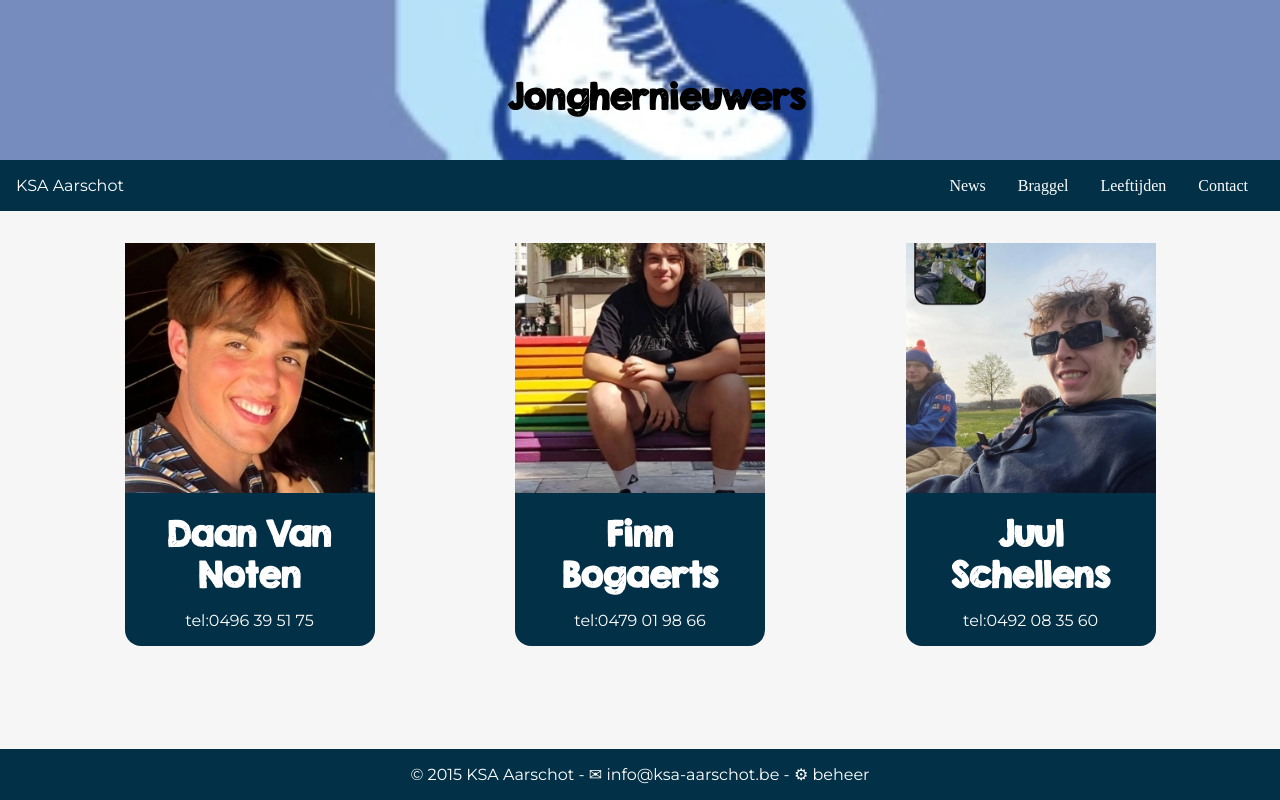
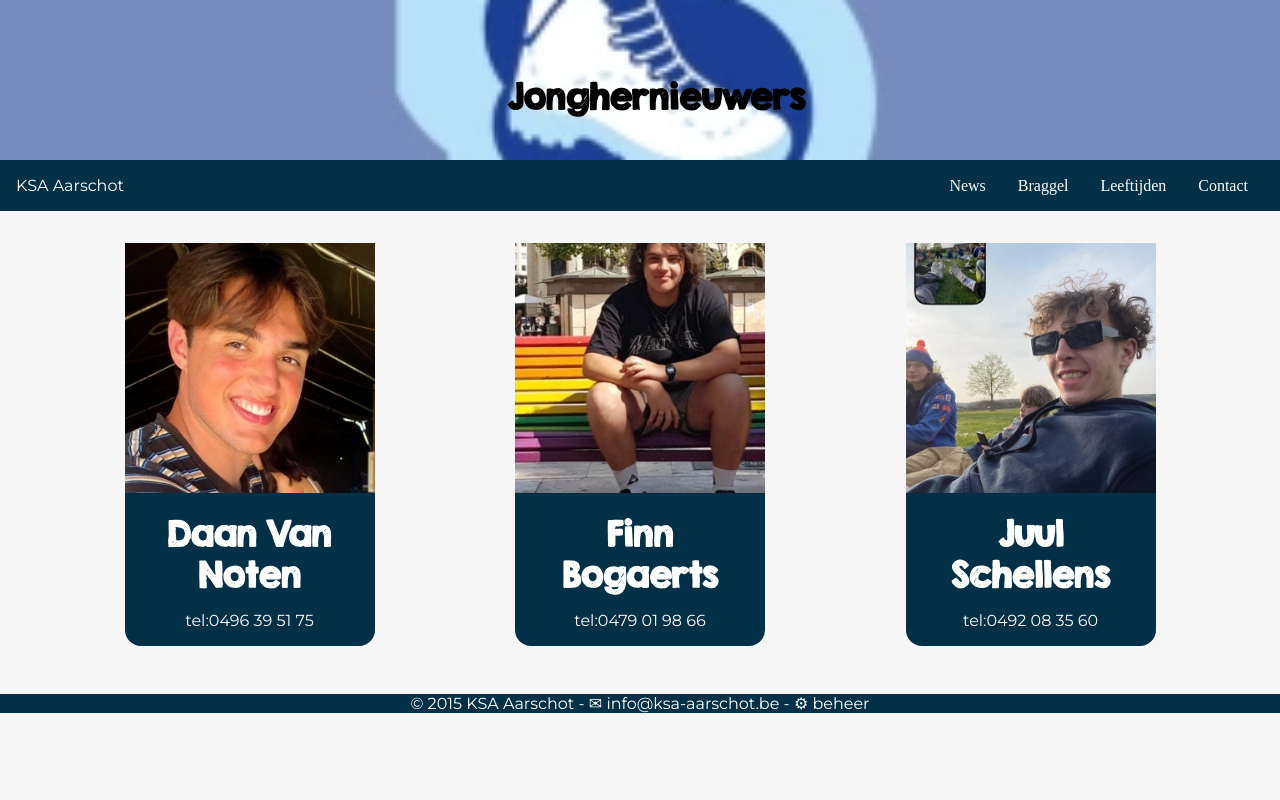
Before and after one commit to MaartenVercammen/KSA-frontend, a React (Create React App) app: page /leiders/Jonghernieuwers in a window 1280 px wide. Built offline with nearby package versions, Linux system fonts and the light colour scheme.

Commit message:
small update to footer

```diff
--- a/package.json
+++ b/package.json
@@ -7,7 +7,7 @@
     "test": "echo \"Error: no test specified\" && exit 1",
     "start": "webpack serve --port=8001 --config webpack.dev.js",
     "build": "webpack --config webpack.dev.js",
-    "prod": "webpack --config webpack.dev.js"
+    "prod": "webpack --config webpack.prod.js"
   },
   "repository": {
     "type": "git",
--- a/src/css/index.css
+++ b/src/css/index.css
@@ -475,10 +475,7 @@ nav input[type=checkbox]{
 }
 
 footer{
-  position: absolute;
-  bottom: 0;
   width: 100%;
-  clear: both;
   background-color: var(--color-three);
   height: auto;
 }
```
